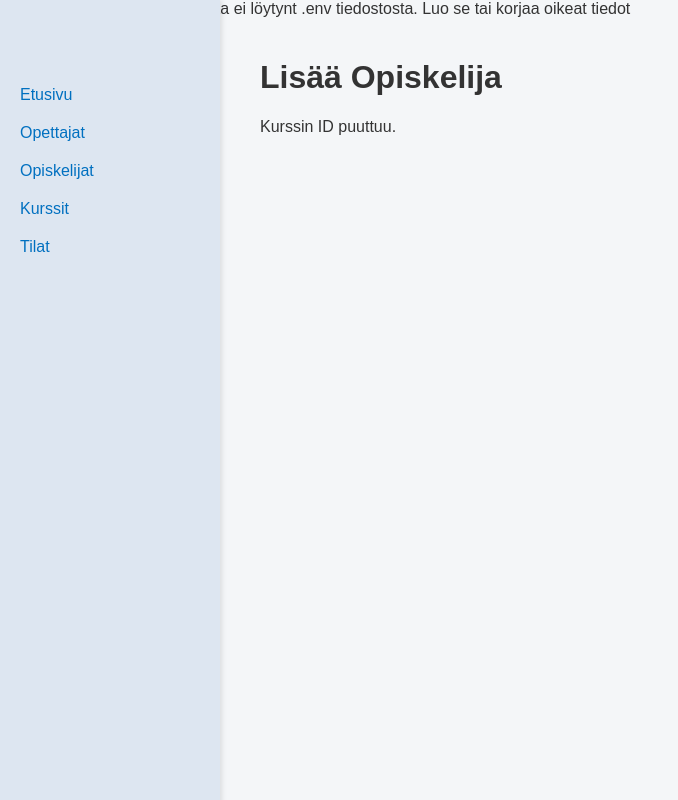
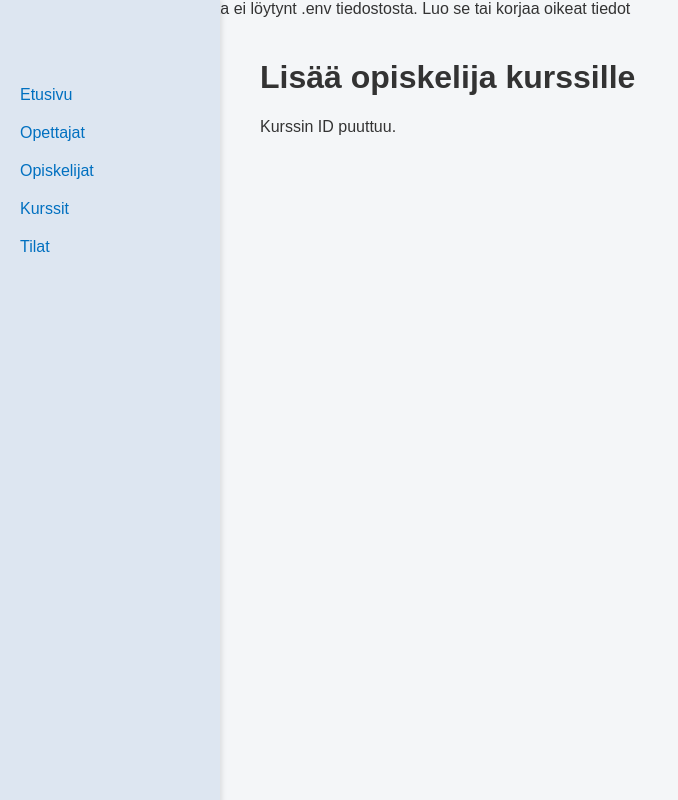
Before and after one commit to Veetiknen/OppilaitosKurssihallinta, a PHP site: page /kurssit/lisaa_opiskelija.php in a window 1280 px wide. Shown: the whole page, without its empty margins (0-678 px from the left). Run offline with PHP 8.4, Linux system fonts and the light colour scheme; data that the repository does not hold is empty.

Commit message:
lallalirililarila

```diff
--- a/kurssit/lisaa_opiskelija.php
+++ b/kurssit/lisaa_opiskelija.php
@@ -2,7 +2,7 @@
 require '../yhteys.php';
 require '../template.php';
 
-renderHeader("Lisää Opiskelija");
+renderHeader("Lisää opiskelija kurssille");
 
 if (!isset($_GET['kurssi'])) {
     die("Kurssin ID puuttuu.");
```
